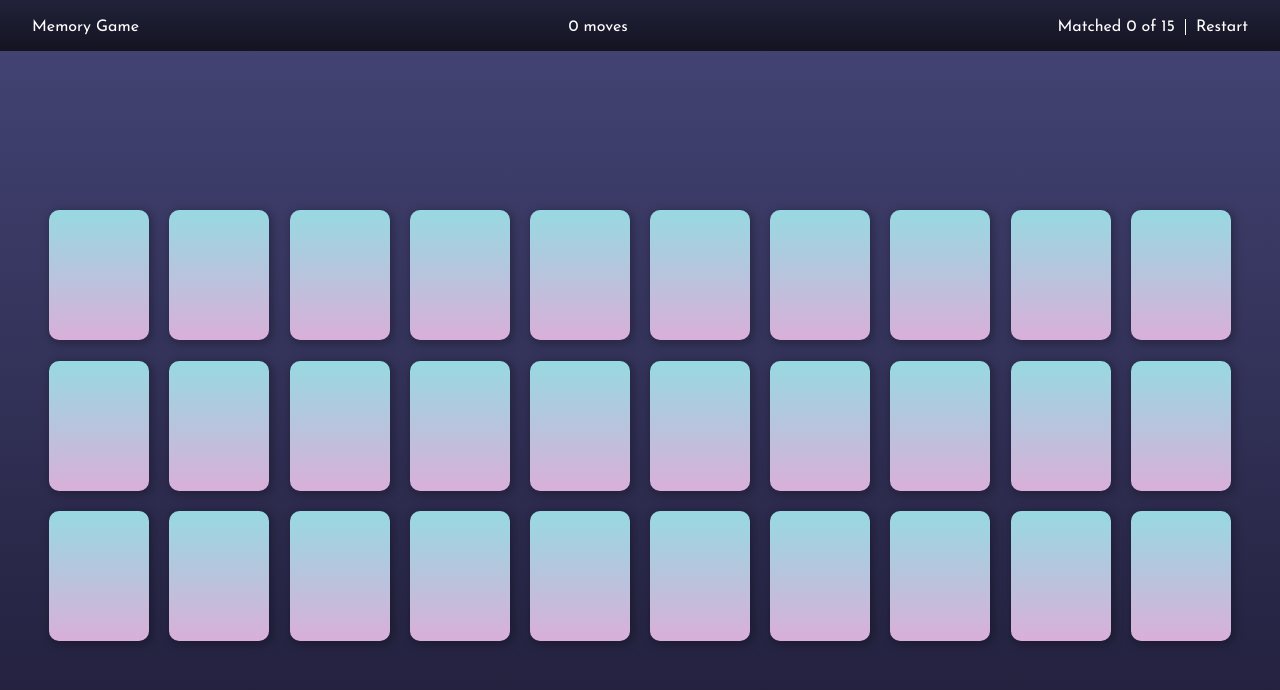
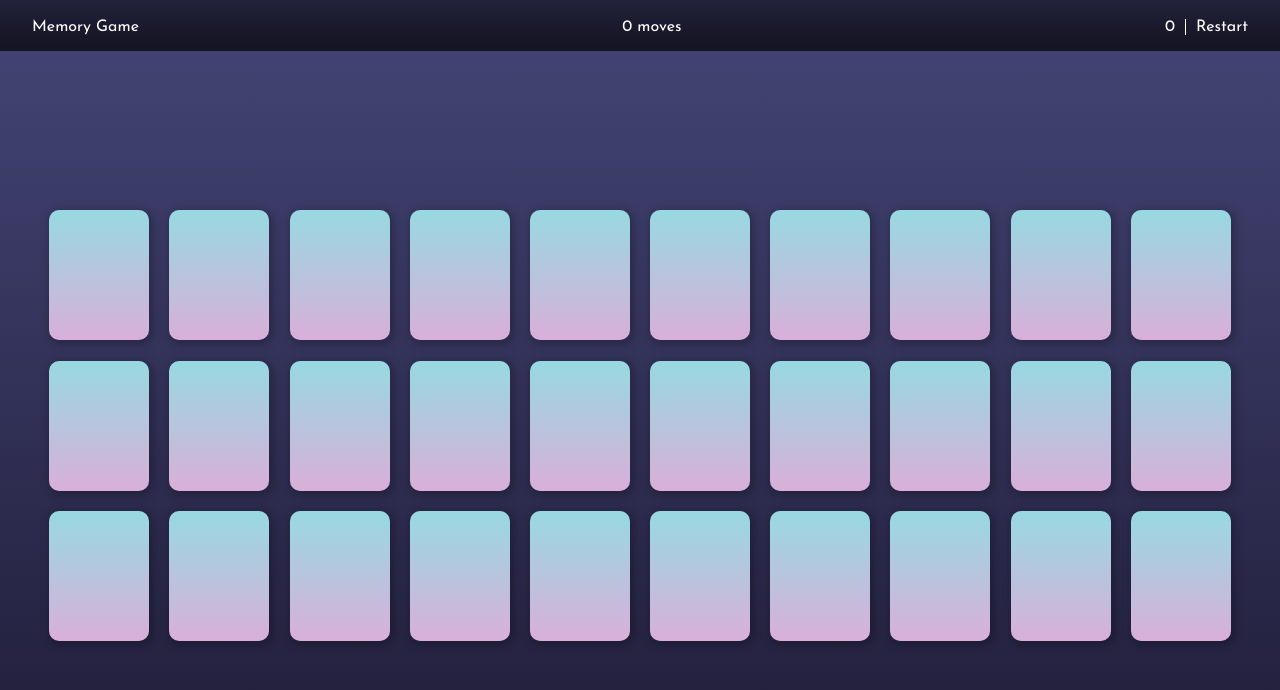
Before and after one commit to piotr-k-walczak/ReactTS-MemoryGame, a React (Create React App) app: page /fullCards in a window 1280 px wide. Shown: the top 690 px of the page. Built offline with nearby package versions, Linux system fonts and the light colour scheme.

Commit message:
Change in topbar

```diff
--- a/src/Topbar.tsx
+++ b/src/Topbar.tsx
@@ -12,7 +12,7 @@ function Topbar(props: Props) {
   const matchedText = useSelector((state: any) => {
     const puzzles = Object.values(state.puzzles);
     const matched = puzzles.filter((puzzle: any) => puzzle.takenOff);
-    return "Matched " + matched.length / 2 + " of " + puzzles.length / 2;
+    return "Matched " + matched ? matched.length / 2 : 0 + " of " + puzzles ? puzzles.length / 2 : 0;
   });
 
   const moves: number = useSelector((state: any) => state.moves);
```
